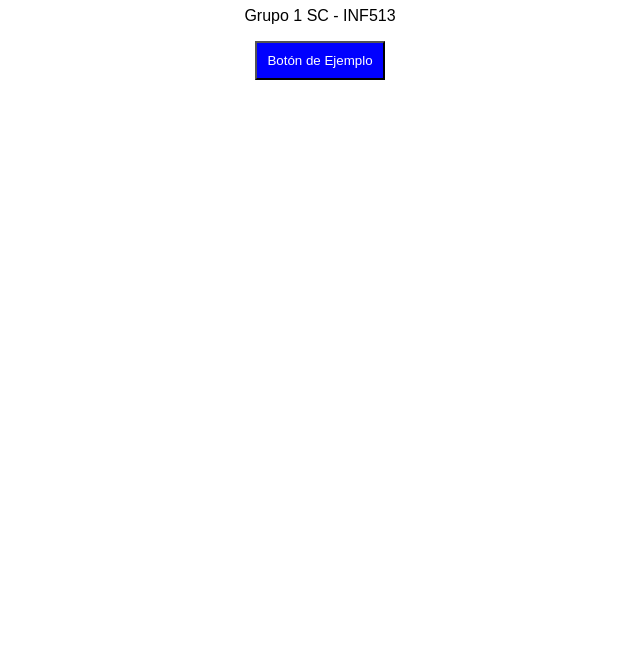
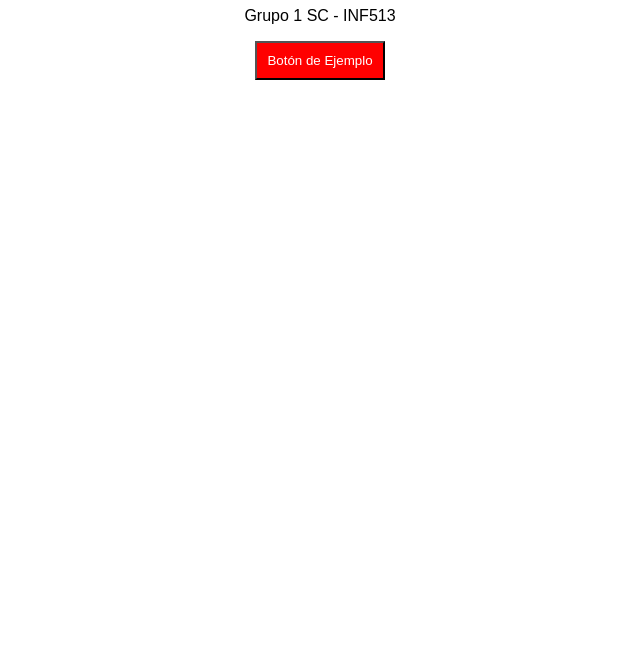
Before and after one commit to Wils0on/laboratorio-git-sc, a plain HTML site: page index.html in a window 1280 px wide. Shown: the part 131-800 px from the top of the page, without its empty margins (320-960 px from the left). Drawn offline with Linux system fonts and the light colour scheme.

Commit message:
boton rojo

```diff
--- a/index.html
+++ b/index.html
@@ -9,7 +9,7 @@
     <p>Grupo 1 SC - INF513</p>
 
     <!-- ESTUDIANTES: Añadan su botón debajo de esta línea -->
-    <button style="background-color: blue; color: white; padding: 10px;">Botón de Ejemplo</button>
+    <button style="background-color: red; color: white; padding: 10px;">Botón de Ejemplo</button>
 
 </body>
 </html>
```
